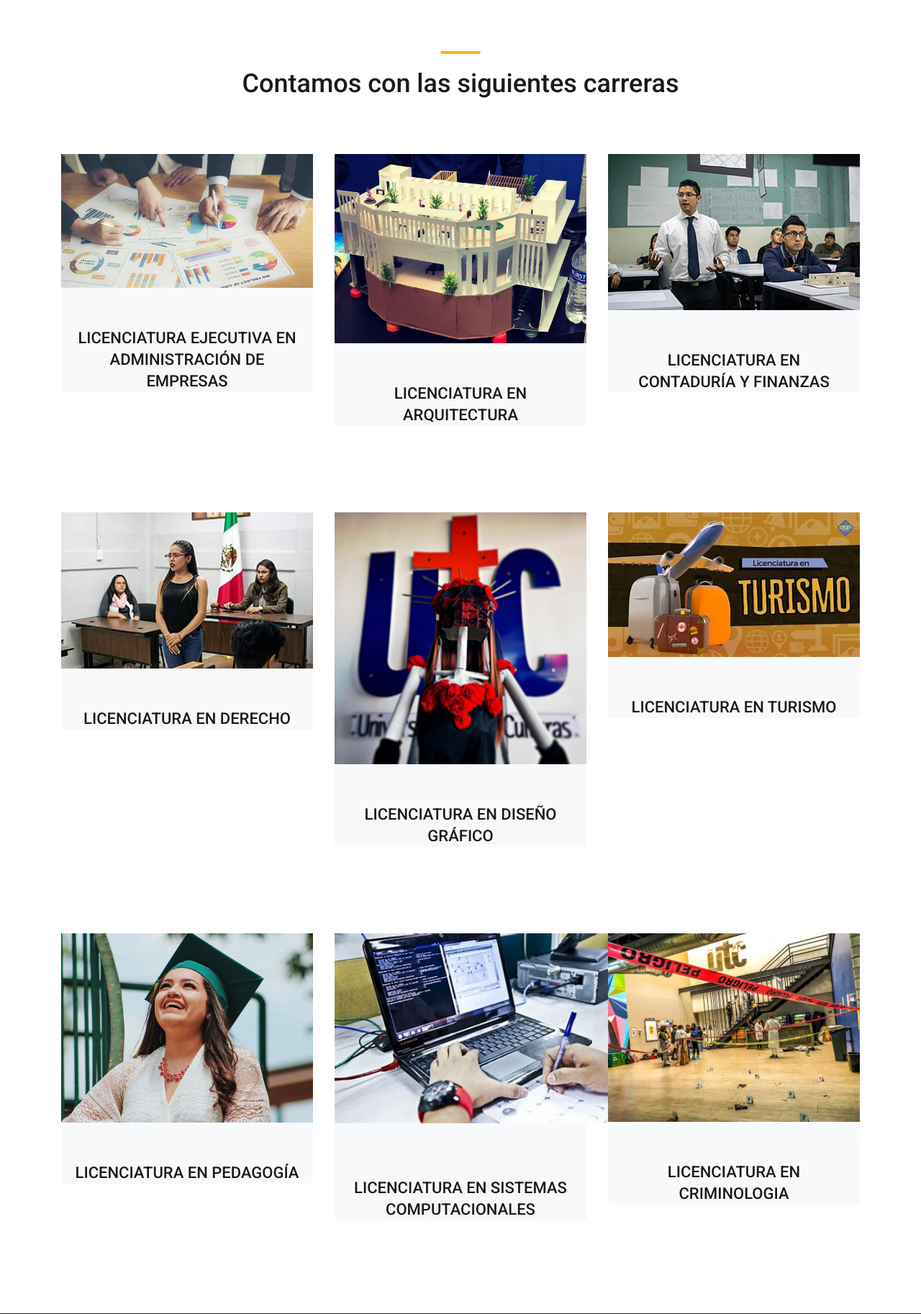
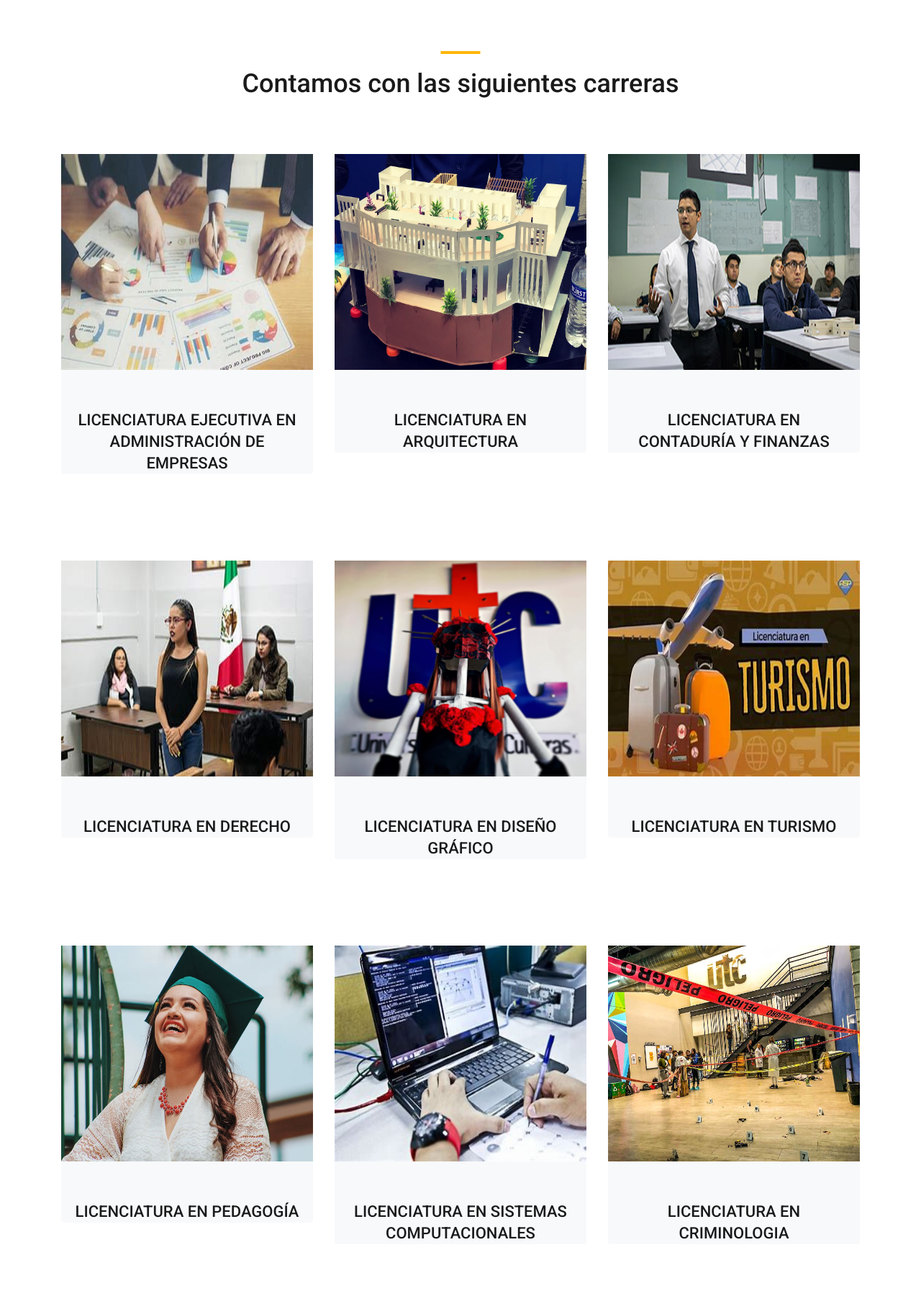
Before and after one commit to JoseFaMG/Sistemas-de-Calificaciones, a PHP site: page /courses.html in a window 1280 px wide. Shown: the part 493-2319 px from the top of the page at 72% size. Run offline with PHP 8.4, Linux system fonts and the light colour scheme.

Commit message:
ACTUALIZACION

```diff
--- a/courses.html
+++ b/courses.html
@@ -117,7 +117,7 @@
 				<!-- Popular Course Item -->
 				<div class="col-lg-4 course_box">
 					<div class="card">
-						<img class="card-img-top" src="assets/Images/ADMIEMPRE.jpg" alt="https://unsplash.com/@kellybrito">
+						<img class="card-img-top1" src="assets/Images/ADMIEMPRE.jpg" alt="https://unsplash.com/@kellybrito">
 						<div class="card-body text-center">
 							<div class="card-title"><a href="courses.html">LICENCIATURA EJECUTIVA EN ADMINISTRACIÓN DE EMPRESAS</a></div>
 
@@ -132,7 +132,7 @@
 				<!-- Popular Course Item -->
 				<div class="col-lg-4 course_box">
 					<div class="card">
-						<img class="card-img-top" src="assets/Images/ARQUI.jpg" alt="https://unsplash.com/@cikstefan">
+						<img class="card-img-top2" src="assets/Images/ARQUI.jpg" alt="https://unsplash.com/@cikstefan">
 						<div class="card-body text-center">
 							<div class="card-title"><a href="courses.html">LICENCIATURA EN ARQUITECTURA</a></div>
 
@@ -144,7 +144,7 @@
 				<!-- Popular Course Item -->
 				<div class="col-lg-4 course_box">
 					<div class="card">
-						<img class="card-img-top" src="assets/Images/CONTA.jpg" alt="https://unsplash.com/@dsmacinnes">
+						<img class="card-img-top3" src="assets/Images/CONTA.jpg" alt="https://unsplash.com/@dsmacinnes">
 						<div class="card-body text-center">
 							<div class="card-title"><a href="courses.html">LICENCIATURA EN CONTADURÍA Y FINANZAS</a></div>
 						</div>
@@ -156,7 +156,7 @@
 				<!-- Popular Course Item -->
 				<div class="col-lg-4 course_box">
 					<div class="card">
-						<img class="card-img-top" src="assets/Images/DERE.jpg" alt="https://unsplash.com/@kellitungay">
+						<img class="card-img-top4" src="assets/Images/DERE.jpg" alt="https://unsplash.com/@kellitungay">
 						<div class="card-body text-center">
 							<div class="card-title"><a href="courses.html">LICENCIATURA EN DERECHO</a></div>
 
@@ -167,7 +167,7 @@
 				<!-- Popular Course Item -->
 				<div class="col-lg-4 course_box">
 					<div class="card">
-						<img class="card-img-top" src="assets/Images/diseño.jpg" alt="https://unsplash.com/@claybanks1989">
+						<img class="card-img-top5" src="assets/Images/diseño.jpg" alt="https://unsplash.com/@claybanks1989">
 						<div class="card-body text-center">
 							<div class="card-title"><a href="courses.html">LICENCIATURA EN DISEÑO GRÁFICO</a></div>
 
@@ -178,7 +178,7 @@
 				<!-- Popular Course Item -->
 				<div class="col-lg-4 course_box">
 					<div class="card">
-						<img class="card-img-top" src="assets/Images/TURI.jpg" alt="https://unsplash.com/@element5digital">
+						<img class="card-img-top6" src="assets/Images/TURI.jpg" alt="https://unsplash.com/@element5digital">
 						<div class="card-body text-center">
 							<div class="card-title"><a href="courses.html">LICENCIATURA EN TURISMO</a></div>
 							</div>
@@ -188,7 +188,7 @@
 				<!-- Popular Course Item -->
 				<div class="col-lg-4 course_box">
 					<div class="card">
-						<img class="card-img-top" src="images/course_8.jpg" alt="https://unsplash.com/@gaellemm">
+						<img class="card-img-top7" src="images/course_8.jpg" alt="https://unsplash.com/@gaellemm">
 						<div class="card-body text-center">
 							<div class="card-title"><a href="courses.html">LICENCIATURA EN PEDAGOGÍA</a></div>
 					</div>
@@ -198,7 +198,7 @@
 				<!-- Popular Course Item -->
 				<div class="col-lg-4 course_box">
 					<div class="card">
-						<img class="card-img-top1" src="assets/Images/SISTEMAS.jpg" alt="https://unsplash.com/@juanmramosjr">
+						<img class="card-img-top8" src="assets/Images/SISTEMAS.jpg" alt="https://unsplash.com/@juanmramosjr">
 						<div class="card-body text-center">
 							<div class="card-title"><a href="courses.html">LICENCIATURA EN SISTEMAS COMPUTACIONALES</a></div>
 							</div>
@@ -208,7 +208,7 @@
 				<!-- Popular Course Item -->
 				<div class="col-lg-4 course_box">
 					<div class="card">
-						<img class="card-img-top" src="assets/Images/crimi.jpg" alt="https://unsplash.com/@kimberlyfarmer">
+						<img class="card-img-top9" src="assets/Images/crimi.jpg" alt="https://unsplash.com/@kimberlyfarmer">
 						<div class="card-body text-center">
 							<div class="card-title"><a href="courses.html">LICENCIATURA EN CRIMINOLOGIA</a></div>
 							</div>
--- a/styles/courses_responsive.css
+++ b/styles/courses_responsive.css
@@ -522,13 +522,39 @@
     height: auto ; /* Esto mantiene la proporción original */
 }
 
-.card-img-top{
-    width: 100%; /* Establecer el ancho al 100% para que se ajuste al contenedor */
-    height: auto;
+.card-img-top1{
+    width: 350px;
+    height: 300px;
 }
-.card-img-top1{
-	width: 110%;
-    height: auto;
-
-	margin-bottom: 20px;
+.card-img-top2{
+	width: 350px;
+    height: 300px;
 }
+.card-img-top3{
+    width: 350px;
+    height: 300px;
+}
+.card-img-top4{
+	width: 350px;
+    height: 300px;
+}
+.card-img-top5{
+	width: 350px;
+    height: 300px;
+}
+.card-img-top6{
+    width: 350px;
+    height: 300px;
+}
+.card-img-top7{
+    width: 350px;
+    height: 300px;
+}
+.card-img-top8{
+    width: 350px;
+    height: 300px;
+}
+.card-img-top9{
+    width: 350px;
+    height: 300px;
+}
```
